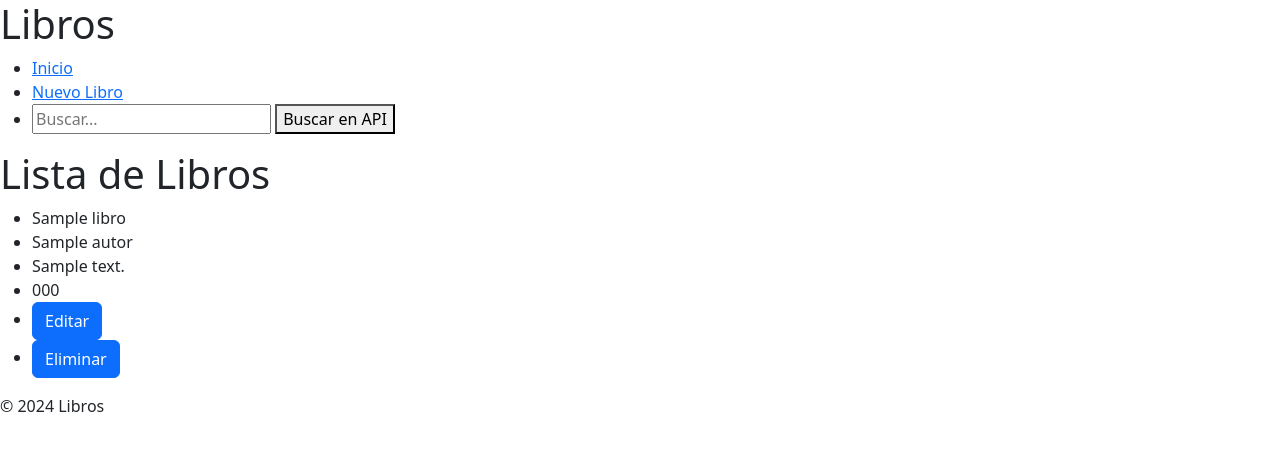
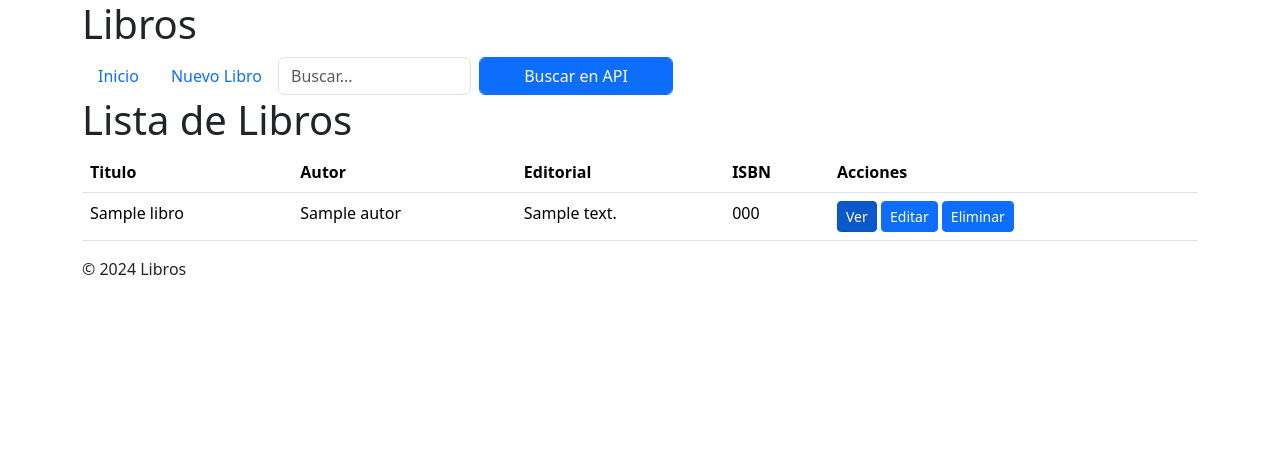
Before and after one commit to luismartin/casfid-prueba-nuevos-devs, a PHP site: template src/Infrastructure/templates/home.html.twig in a window 1280 px wide. Shown: the top 451 px of the page. Run offline with PHP 8.4, Linux system fonts and the light colour scheme; the template is opened without the code that fills it: most values are stand-ins (such as "Sample title", 1, 10 or a date in 2020); some libraries are stand-ins or nearby versions.

Commit message:
Manejo de configuraciones + Uso de Bootstrap en HTML + variables de entorno + manejo de errores desde Slim + Cache de Twig y script en Composer de borrado de cache de Twig

```diff
--- a/composer.json
+++ b/composer.json
@@ -12,5 +12,8 @@
     },
     "require-dev": {
         "phpunit/phpunit": "^9.5"
+    },
+    "scripts": {
+        "clear-cache": "php clear_cache.php"
     }
 }
--- a/public/index.php
+++ b/public/index.php
@@ -9,9 +9,9 @@ require_once __DIR__ . '/../vendor/autoload.php';
 // Crear un contenedor DI (Dependency Injection) de PHP-DI
 $container = new Container();
 
-// Cargar configuración de la base de datos
-$databaseConfig = require __DIR__ . '/../config/database.php';
-$container->set('config.database', $databaseConfig);
+// Cargar configuración
+$config = require __DIR__ . '/../config/config.php';
+$container->set('config', $config);
 
 // Configurar Slim para que use el contenedor
 AppFactory::setContainer($container);
--- a/src/Infrastructure/Config/routes.php
+++ b/src/Infrastructure/Config/routes.php
@@ -4,8 +4,8 @@ use App\Infrastructure\Http\Controllers\HomeController;
 
 $app->post('/libros', [LibroController::class, 'store']);
 $app->get('/libros/create', [LibroController::class, 'create']);
-$app->get('/libros/{id}/editar', [LibroController::class, 'edit']);
-$app->get('/libros/{id}/eliminar', [LibroController::class, 'delete']);
+$app->get('/libros/{id}/edit', [LibroController::class, 'edit']);
+$app->get('/libros/{id}/delete', [LibroController::class, 'delete']);
 $app->get('/libros/{id}', [LibroController::class, 'show']);
 $app->get('/libros', [HomeController::class, 'index']);
 $app->get('/', [HomeController::class, 'index']);
--- a/src/Infrastructure/templates/home.html.twig
+++ b/src/Infrastructure/templates/home.html.twig
@@ -3,15 +3,31 @@
 {% block main %}
     <h1>Lista de Libros</h1>
 
-    {% for libro in libros %}
-        <ul data-id="{{ libro.id }}">
-            <li>{{ libro.titulo }}</li>
-            <li>{{ libro.autor }}</li>
-            <li>{{ libro.descripcion }}</li>
-            <li>{{ libro.isbn }}</li>
-            <li><button class="btn btn-primary edit">Editar</button></li>
-            <li><button class="btn btn-primary delete">Eliminar</button></li>
-        </ul>
-    {% endfor %}
+    <table class="table table-responsive">
+        <thead>
+            <tr>
+                <th>Titulo</th>
+                <th>Autor</th>
+                <th>Editorial</th>
+                <th>ISBN</th>
+                <th>Acciones</th>
+            </tr>
+        </thead>
+        <tbody>
+            {% for libro in libros %}
+                <tr>
+                    <td>{{ libro.titulo }}</td>
+                    <td>{{ libro.autor }}</td>
+                    <td>{{ libro.descripcion }}</td>
+                    <td>{{ libro.isbn }}</td>
+                    <td>
+                        <a class="btn btn-sm btn-primary show" href="/libros/{{ libro.id }}">Ver</a>
+                        <a class="btn btn-sm btn-primary edit" href="/libros/{{ libro.id }}/edit">Editar</a>
+                        <a class="btn btn-sm btn-primary delete" href="/libros/{{ libro.id }}/delete">Eliminar</a>
+                    </td>
+                </tr>
+            {% endfor %}
+        </tbody>
+    </table>
 
 {% endblock %}
--- a/src/Infrastructure/templates/layout.html.twig
+++ b/src/Infrastructure/templates/layout.html.twig
@@ -7,18 +7,23 @@
     <link rel="stylesheet" href="/dist/bundle.css">
 </head>
 <body>
+    <div class="container">
         <header>
             <h1>{% block header %}Libros{% endblock %}</h1>
         </header>
         <nav>
             {% block nav %}
-        <ul>
-            <li><a href="/">Inicio</a></li>
-            <li><a href="/libros/create">Nuevo Libro</a></li>
-            <li>
-                <div class="api-search">
-                    <input type="text" name="search" placeholder="Buscar...">
-                    <button type="button">Buscar en API</button>
+            <ul class="nav d-flex align-items-center">
+                <li class="nav-item">
+                    <a class="nav-link active" href="/">Inicio</a>
+                </li>
+                <li class="nav-item">
+                    <a class="nav-link" href="/libros/create">Nuevo Libro</a>
+                </li>
+                <li class="nav-item">
+                    <div class="api-search d-flex align-items-center">
+                        <input type="text" class="form-control me-2" name="search" placeholder="Buscar...">
+                        <button type="button" class="form-control btn btn-primary">Buscar en API</button>
                     </div>
                 </li>
             </ul>
@@ -30,6 +35,7 @@
         <footer>
             {% block footer %}© 2024 Libros{% endblock %}
         </footer>
+    </div>
     <script src="/dist/bundle.js"></script>
 </body>
 </html>
```
Also changed, not shown: clear_cache.php (added, +22 -0 lines), config/config.php (added, +19 -0 lines), config/database.php (deleted, +0 -8 lines), src/Infrastructure/Config/dependencies.php (+23 -3 lines), src/Infrastructure/templates/libro.form.html.twig (+19 -13 lines), 2 other files. Lines whose indentation alone changed are shown as unchanged.
